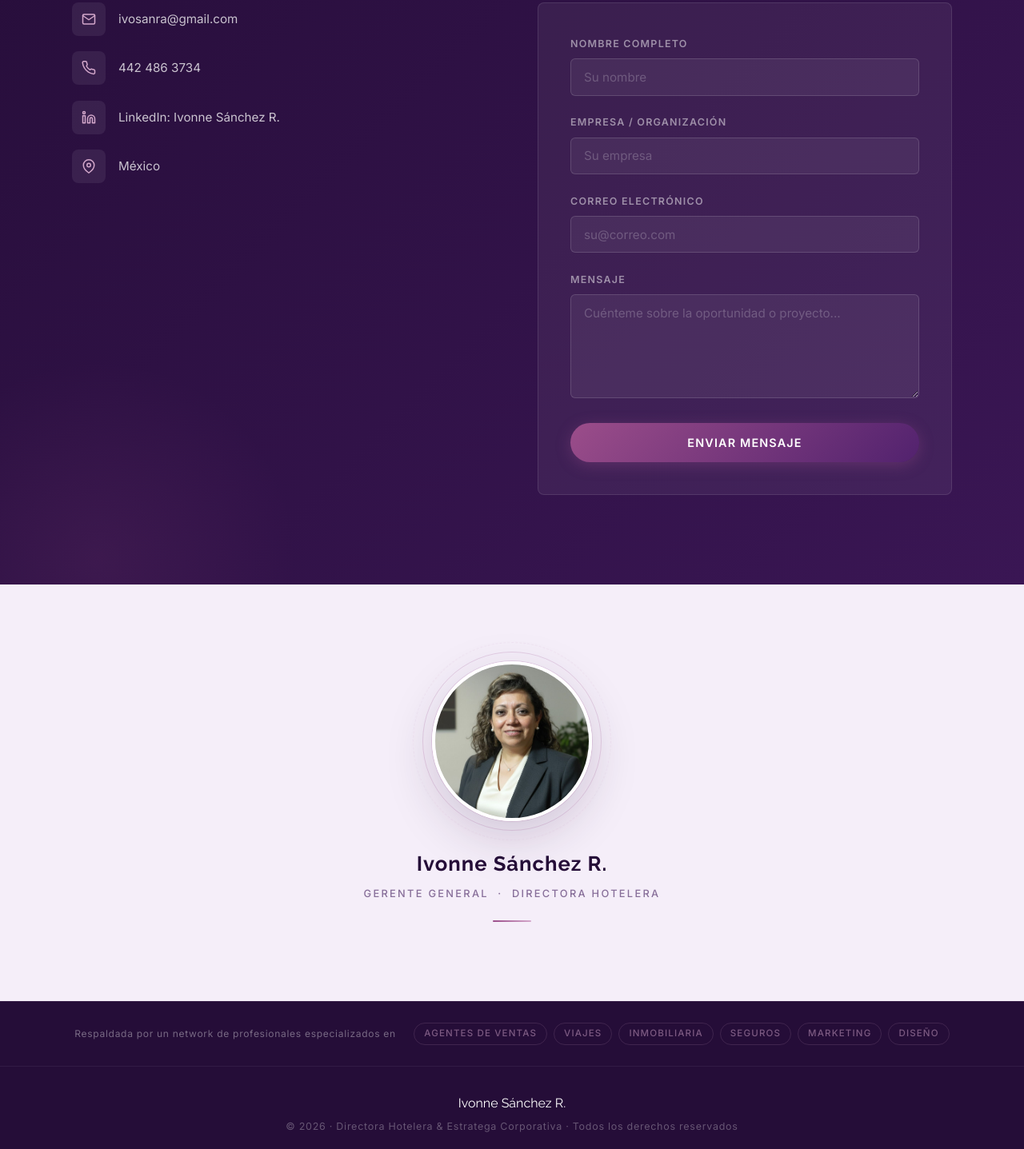
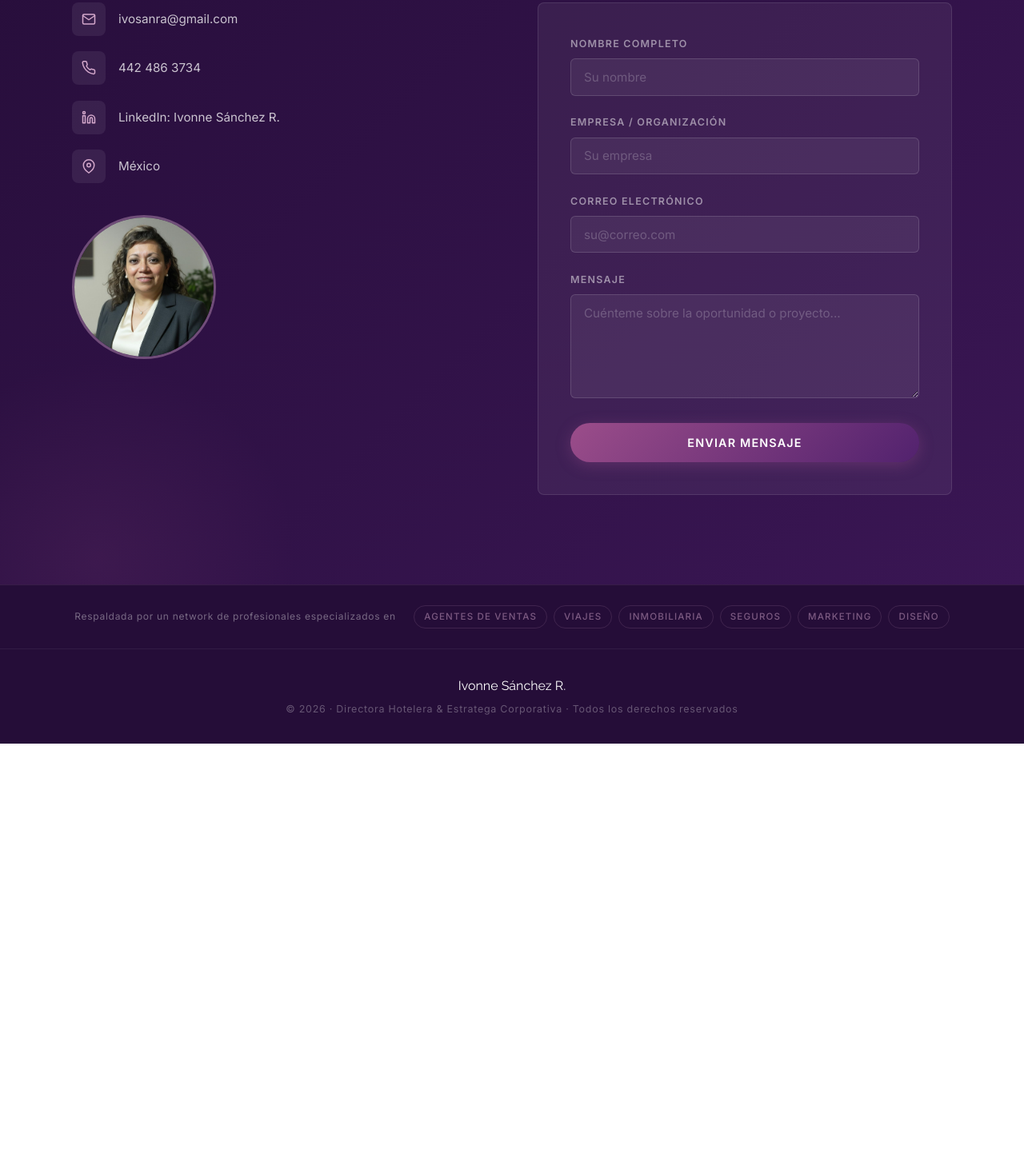
Before and after one commit to rodriwu/ivonne-sanchez, a plain HTML site: page index.html in a window 1280 px wide. Shown: the part 7583-9020 px from the top of the page at 80% size. After the commit the page ends 8513 px from the top, so only its background shows below. Drawn offline with Linux system fonts and the light colour scheme.

Commit message:
Move photo to contact section, remove cierre section

```diff
--- a/index.html
+++ b/index.html
@@ -1633,6 +1633,9 @@
               <span>México</span>
             </div>
           </div>
+          <div style="margin-top:2.5rem; text-align:center;">
+            <img src="ivonne.jpg" alt="Ivonne Sánchez R." style="width:180px; height:180px; object-fit:cover; border-radius:50%; border:3px solid rgba(212,168,203,0.4);" />
+          </div>
         </div>
 
         <div class="contact-form">
@@ -1662,19 +1665,6 @@
     </div>
   </section>
 
-  <!-- ═══════════ CIERRE ═══════════ -->
-  <section id="cierre">
-    <div class="cierre-inner">
-      <div class="cierre-photo-wrap">
-        <img src="ivonne.jpg" alt="Ivonne Sánchez R." class="cierre-photo" />
-        <div class="cierre-ring"></div>
-        <div class="cierre-ring cierre-ring--outer"></div>
-      </div>
-      <p class="cierre-name">Ivonne Sánchez R.</p>
-      <p class="cierre-role">Gerente General &nbsp;·&nbsp; Directora Hotelera</p>
-      <div class="cierre-line"></div>
-    </div>
-  </section>
 
   <!-- ═══════════ NETWORK ═══════════ -->
   <div class="network-strip">
```
